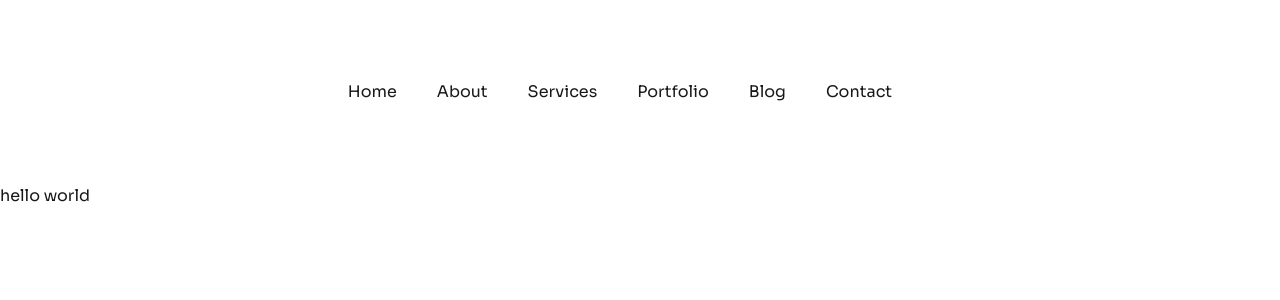
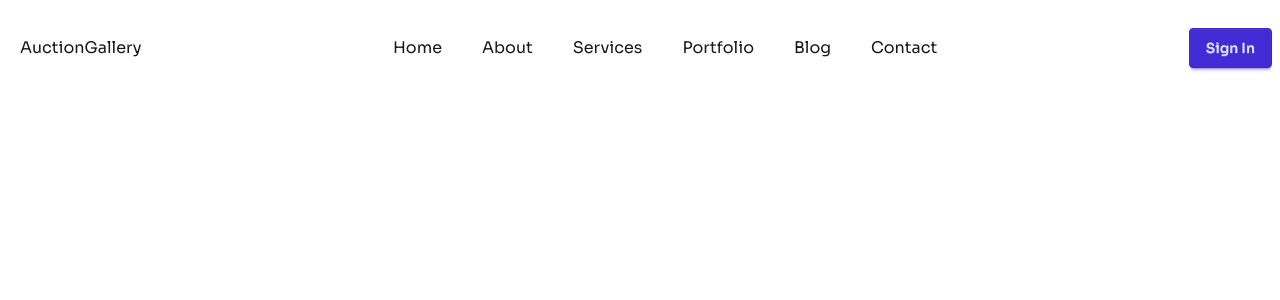
Before and after one commit to hasnaAbdullah/module-44-practice, a React (Vite) app: page /contact in a window 1280 px wide. Shown: the top 300 px of the page. Built offline with nearby package versions, Linux system fonts and the light colour scheme.

Commit message:
I have added menu icon for responsive and added toggled feature

```diff
--- /dev/null
+++ b/V-02/Components/NavBar/Navbar.jsx
@@ -0,0 +1,55 @@
+import { Menu, X } from "lucide-react";
+import React, { useState } from "react";
+
+const navLinks = [
+  { id: 1, name: "Home", path: "/" },
+  { id: 2, name: "About", path: "/about" },
+  { id: 3, name: "Services", path: "/services" },
+  { id: 4, name: "Portfolio", path: "/portfolio" },
+  { id: 5, name: "Blog", path: "/blog" },
+  { id: 6, name: "Contact", path: "/contact" },
+];
+
+function Navbar() {
+  const [isOpen, setIsOpen] = useState(false);
+
+  const links = navLinks.map((link) => (
+    <li
+      key={link.id}
+      className="hover:bg-blue-800 hover:text-white transition-all duration-300"
+    >
+      <a href={link.path}>{link.name}</a>
+    </li>
+  ));
+  return (
+    <div className="flex justify-between py-5 items-center relative">
+      <div className="flex gap-3">
+        <span className="cursor-pointer" onClick={() => setIsOpen(!isOpen)}>
+          {isOpen ? (
+            <X className="md:hidden" />
+          ) : (
+            <Menu className="md:hidden" />
+          )}
+        </span>
+        <h2>AuctionGallery</h2>
+
+        {isOpen ? (
+          <ul
+            className={`md:hidden absolute max-w-[400px] top-14 bg-amber-300  space-y-5 p-3
+          `}
+          >
+            {links}
+          </ul>
+        ) : null}
+      </div>
+
+      <ul className="hidden md:flex gap-10">{links}</ul>
+
+      <div>
+        <button className="btn btn-primary">Sign In</button>
+      </div>
+    </div>
+  );
+}
+
+export default Navbar;
--- a/src/App.jsx
+++ b/src/App.jsx
@@ -1,10 +1,10 @@
 import "./App.css";
-import Navbar from "../V-01/Components/Navbar/Navbar";
+// import Navbar from "../V-01/Components/Navbar/Navbar";
+import Navbar from "../V-02/Components/NavBar/Navbar";
 function App() {
   return (
-    <div>
+    <div className="max-w-[1400px] mx-auto p-2">
       <Navbar />
-      <h2>hello world</h2>
     </div>
   );
 }
```
